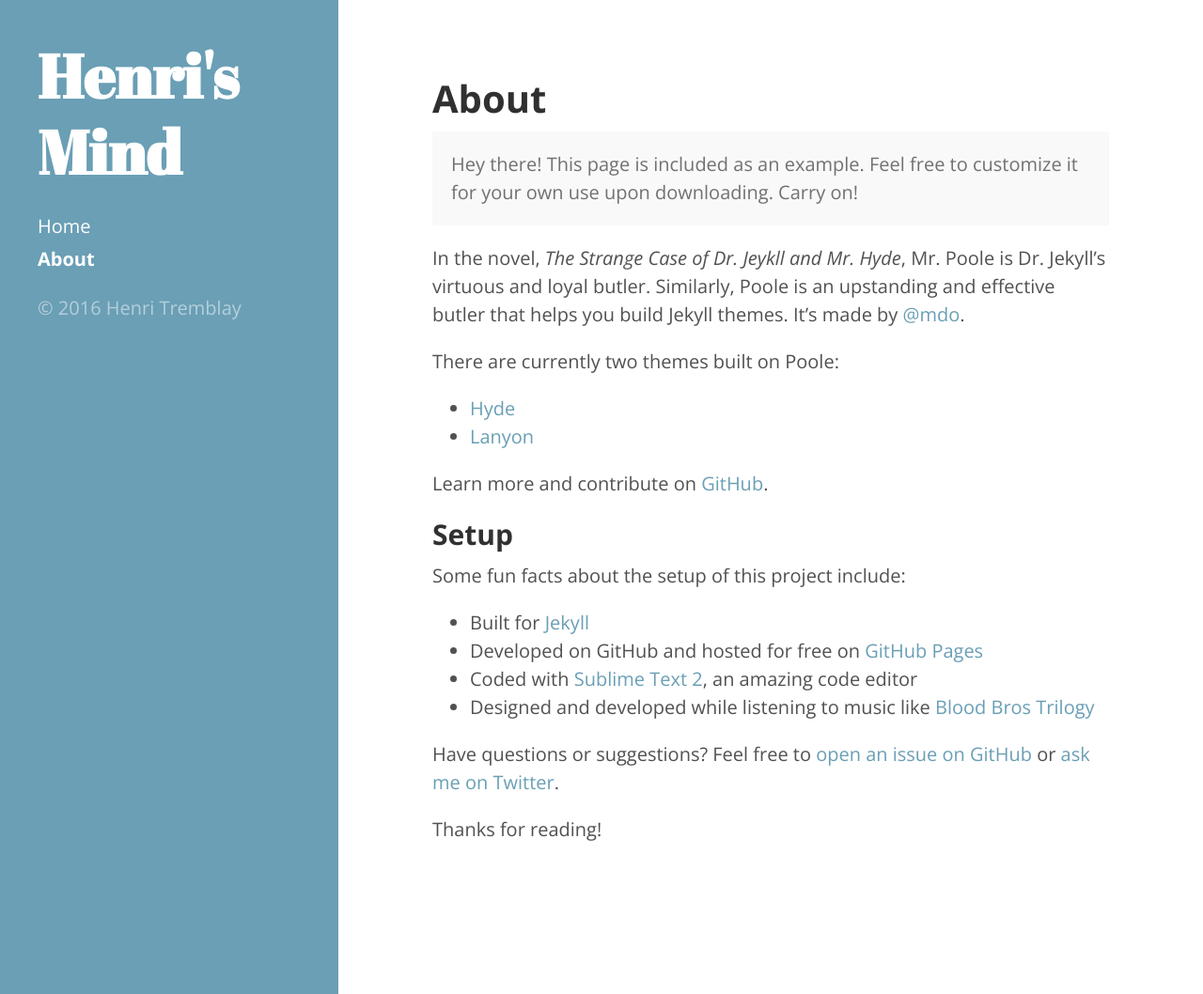
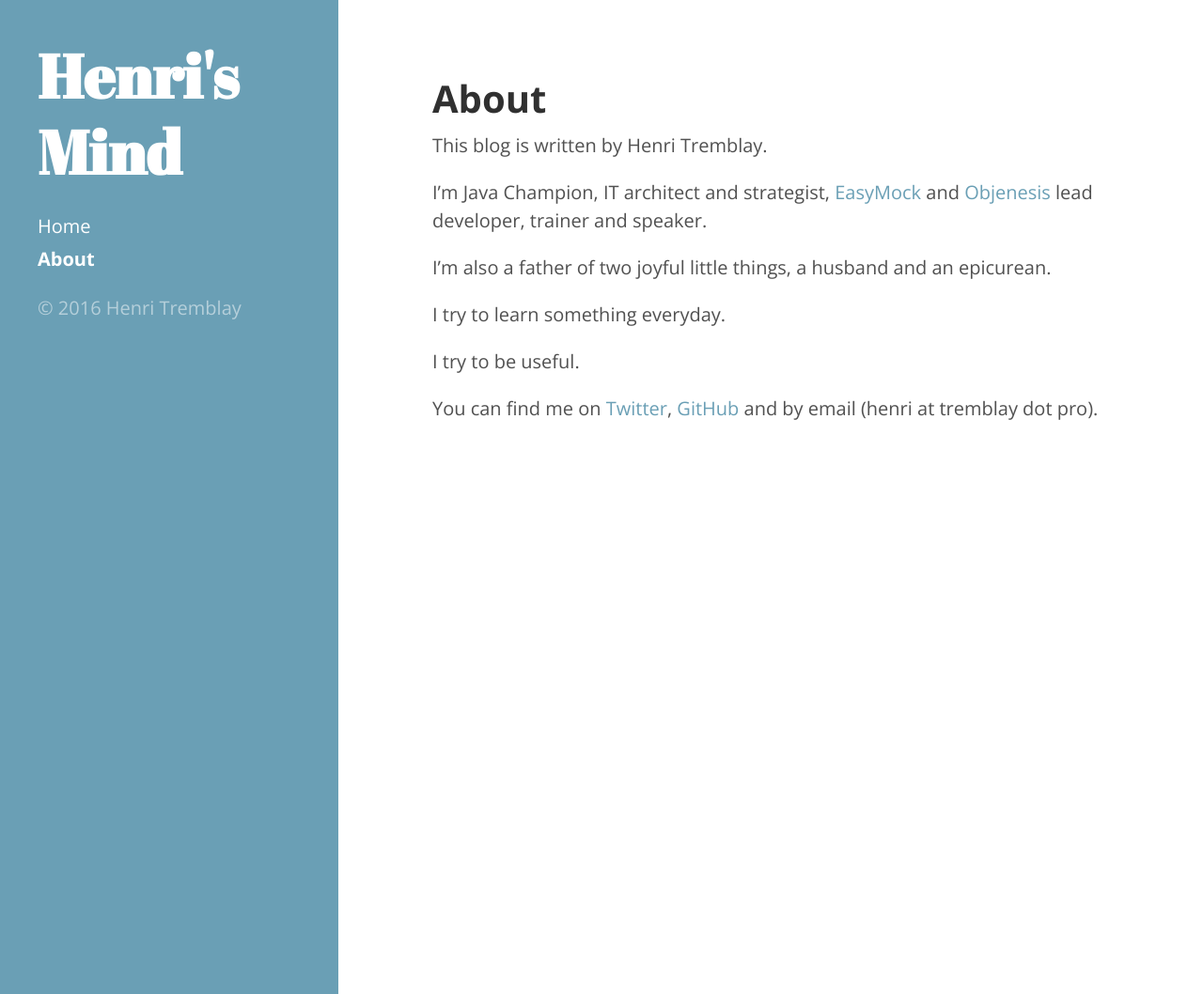
Before and after one commit to henri-tremblay/henri.github.io, a Jekyll site: the page built from about.md, in a window 1280 px wide and 1058 px high. Shown: the whole window at 94% size. Built offline with Jekyll 4.4.1, drawn with Linux system fonts in a browser that asks for light colours.

Commit message:
About me

```diff
--- a/about.md
+++ b/about.md
@@ -3,28 +3,16 @@ layout: page
 title: About
 ---
 
-<p class="message">
-  Hey there! This page is included as an example. Feel free to customize it for your own use upon downloading. Carry on!
-</p>
+This blog is written by Henri Tremblay.
 
-In the novel, *The Strange Case of Dr. Jeykll and Mr. Hyde*, Mr. Poole is Dr. Jekyll's virtuous and loyal butler. Similarly, Poole is an upstanding and effective butler that helps you build Jekyll themes. It's made by [@mdo](https://twitter.com/mdo).
+I'm Java Champion, IT architect and strategist, [EasyMock](http://easymock.org) and [Objenesis](http://objenesis.org) lead developer,
+trainer and speaker.
 
-There are currently two themes built on Poole:
+I'm also a father of two joyful little things, a husband and an epicurean.
 
-* [Hyde](http://hyde.getpoole.com)
-* [Lanyon](http://lanyon.getpoole.com)
+I try to learn something everyday.
 
-Learn more and contribute on [GitHub](https://github.com/poole).
+I try to be useful.
 
-## Setup
-
-Some fun facts about the setup of this project include:
-
-* Built for [Jekyll](http://jekyllrb.com)
-* Developed on GitHub and hosted for free on [GitHub Pages](https://pages.github.com)
-* Coded with [Sublime Text 2](http://sublimetext.com), an amazing code editor
-* Designed and developed while listening to music like [Blood Bros Trilogy](https://soundcloud.com/maddecent/sets/blood-bros-series)
-
-Have questions or suggestions? Feel free to [open an issue on GitHub](https://github.com/poole/issues/new) or [ask me on Twitter](https://twitter.com/mdo).
-
-Thanks for reading!
+You can find me on [Twitter](https://twitter.com/henri_tremblay), [GitHub](https://github.com/henri-tremblay) and by
+email (henri at tremblay dot pro).
```
